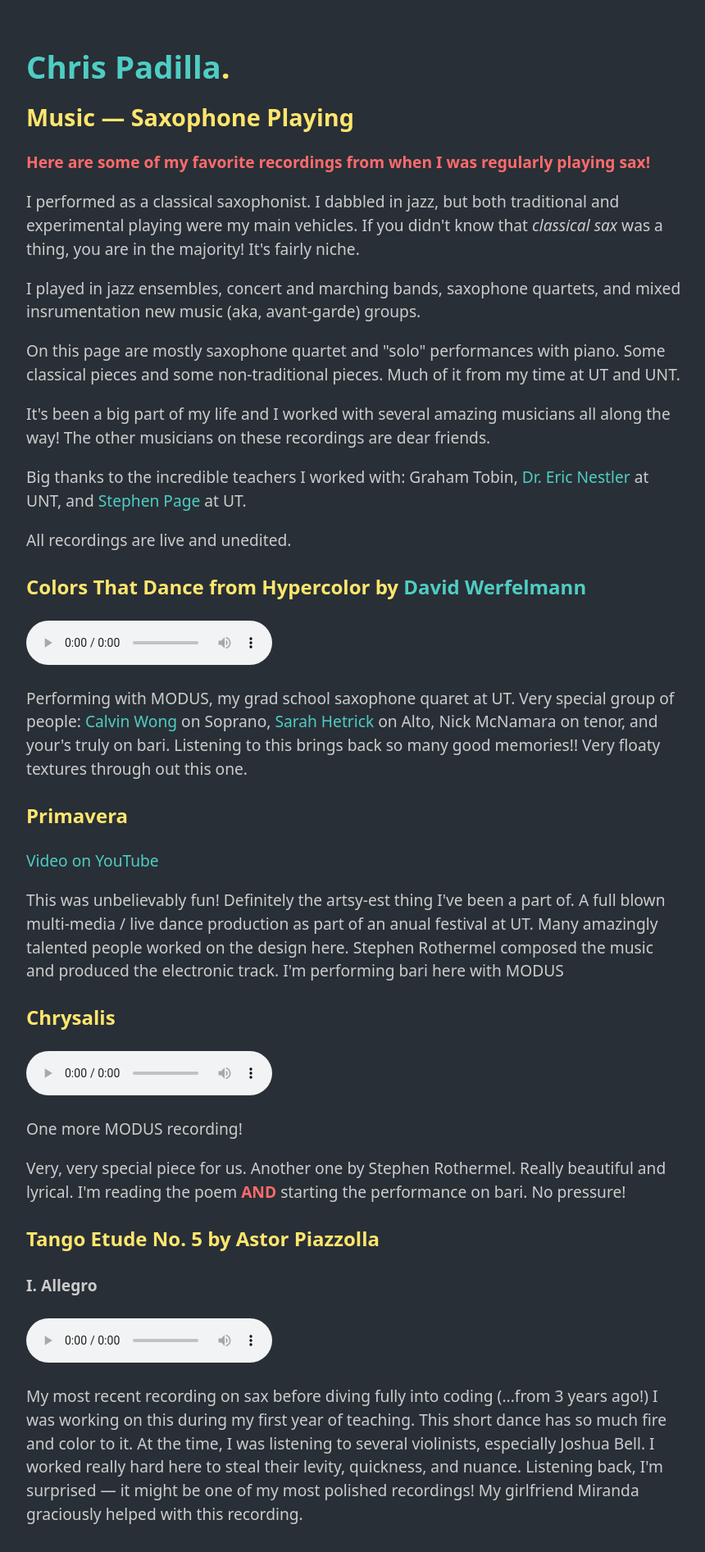
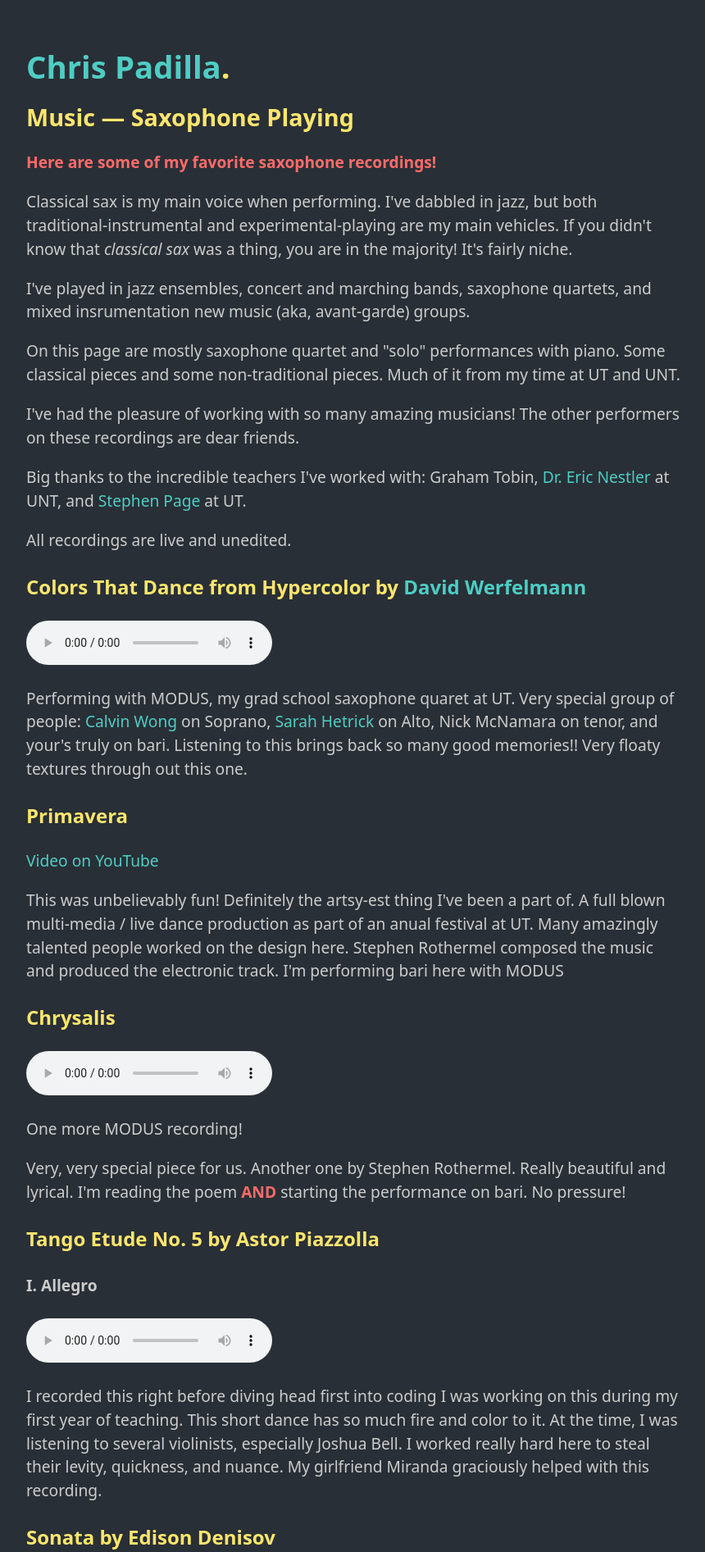
Before and after one commit to cdpadilla42/chrisdpadilla.com, a Next.js app: page /sax in a window 1280 px wide. Shown: the top 1893 px of the page at 82% size, without its empty margins (208-1068 px from the left). Built offline with nearby package versions, Linux system fonts and the light colour scheme.

Commit message:
present tense

```diff
--- a/pages/sax.js
+++ b/pages/sax.js
@@ -13,19 +13,16 @@ const Sax = () => {
       <Header />
       <h2>Music — Saxophone Playing</h2>
       <p>
-        <strong>
-          Here are some of my favorite recordings from when I was regularly
-          playing sax!
-        </strong>{' '}
+        <strong>Here are some of my favorite saxophone recordings!</strong>{' '}
       </p>
       <p>
-        I performed as a classical saxophonist. I dabbled in jazz, but both
-        traditional and experimental playing were my main vehicles. If you
-        didn't know that <i>classical sax</i> was a thing, you are in the
-        majority! It's fairly niche.
+        Classical sax is my main voice when performing. I've dabbled in jazz,
+        but both traditional-instrumental and experimental-playing are my main
+        vehicles. If you didn't know that <i>classical sax</i> was a thing, you
+        are in the majority! It's fairly niche.
       </p>
       <p>
-        I played in jazz ensembles, concert and marching bands, saxophone
+        I've played in jazz ensembles, concert and marching bands, saxophone
         quartets, and mixed insrumentation new music (aka, avant-garde) groups.
       </p>
       <p>
@@ -34,12 +31,11 @@ const Sax = () => {
         from my time at UT and UNT.
       </p>
       <p>
-        It's been a big part of my life and I worked with several amazing
-        musicians all along the way! The other musicians on these recordings are
-        dear friends.
+        I've had the pleasure of working with so many amazing musicians! The
+        other performers on these recordings are dear friends.
       </p>
       <p>
-        Big thanks to the incredible teachers I worked with: Graham Tobin,{' '}
+        Big thanks to the incredible teachers I've worked with: Graham Tobin,{' '}
         <a
           href="https://music.unt.edu/faculty-and-staff/eric-nestler"
           target="_blank"
@@ -131,14 +127,12 @@ const Sax = () => {
         controls="controls"
       />
       <p>
-        My most recent recording on sax before diving fully into coding (...from{' '}
-        {calculateAge(new Date('2019-05-12'))} years ago!) I was working on this
-        during my first year of teaching. This short dance has so much fire and
-        color to it. At the time, I was listening to several violinists,
-        especially Joshua Bell. I worked really hard here to steal their levity,
-        quickness, and nuance. Listening back, I'm surprised — it might be one
-        of my most polished recordings! My girlfriend Miranda graciously helped
-        with this recording.
+        I recorded this right before diving head first into coding I was working
+        on this during my first year of teaching. This short dance has so much
+        fire and color to it. At the time, I was listening to several
+        violinists, especially Joshua Bell. I worked really hard here to steal
+        their levity, quickness, and nuance. My girlfriend Miranda graciously
+        helped with this recording.
       </p>
 
       <h3>Sonata by Edison Denisov</h3>
```
